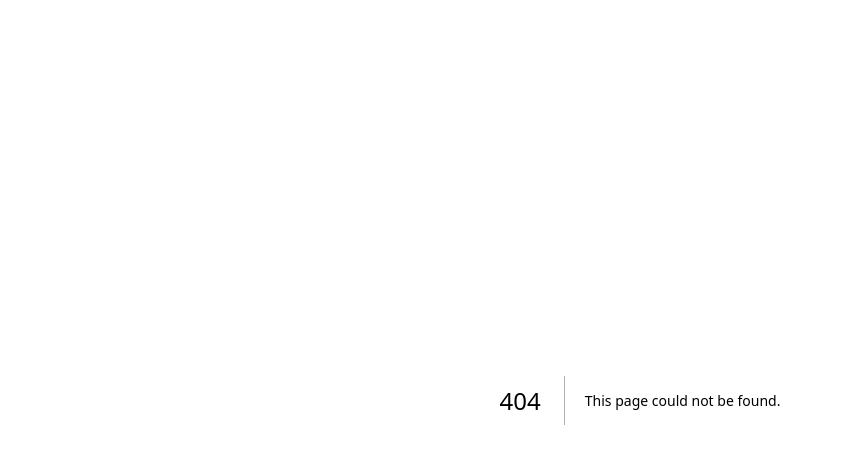
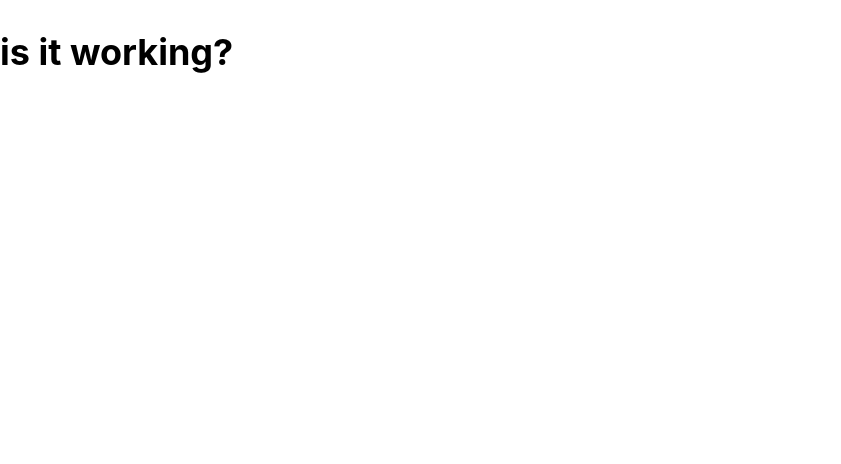
Before and after one commit to SadiqOnGithub/next-prac, a Next.js app: page /posts in a window 1280 px wide. Before the commit this address had no page. Shown: the top 464 px of the page, without its empty margins (0-841 px from the left). Built offline with nearby package versions, Linux system fonts and the light colour scheme.

Commit message:
experimental index.js at posts

```diff
--- /dev/null
+++ b/pages/posts/index.js
@@ -0,0 +1,3 @@
+export default function Posts() {
+  return <h1>is it working?</h1>
+}
```
